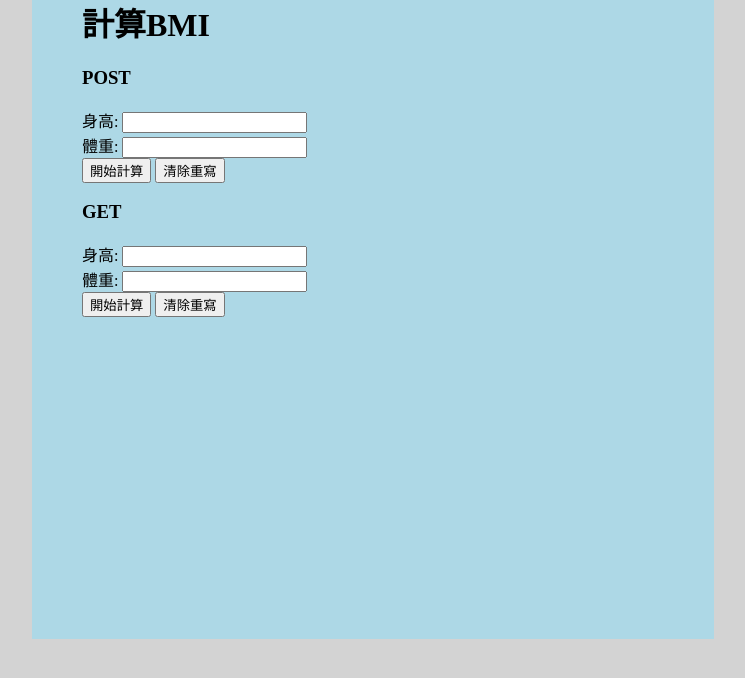
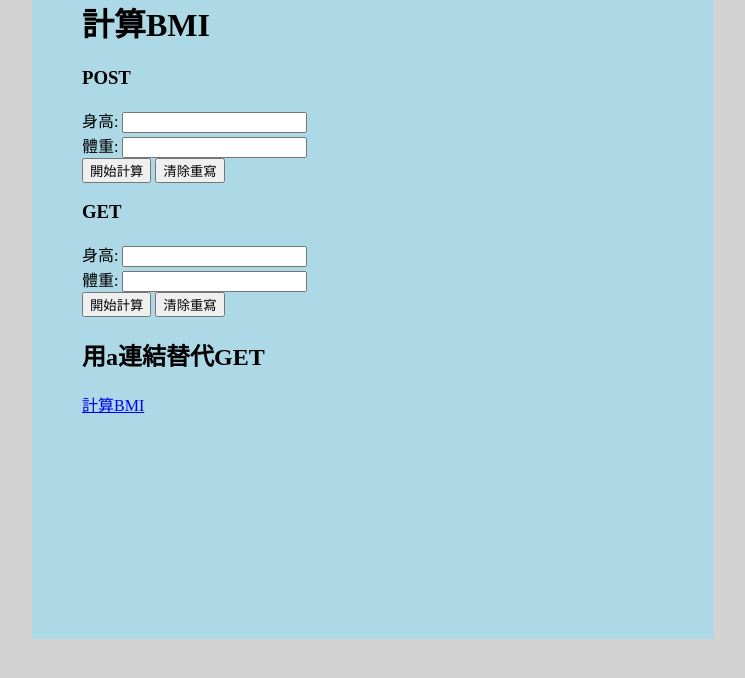
Before and after one commit to ChiaYEHHH/PHP_functional, a PHP site: page /bmi.php in a window 1280 px wide. Shown: the part 22-700 px from the top of the page, without its empty margins (267-1012 px from the left). Run offline with PHP 8.4, Linux system fonts and the light colour scheme.

Commit message:
BMI計算用a連結替代GET

```diff
--- a/bmi.php
+++ b/bmi.php
@@ -54,6 +54,8 @@
     </div>
 
     </form>
+    <h2>用a連結替代GET</h2>
+    <a href="bmi_result.php?weight=99&height=100">計算BMI</a>
     </div>
 </body>
 </html>
```
